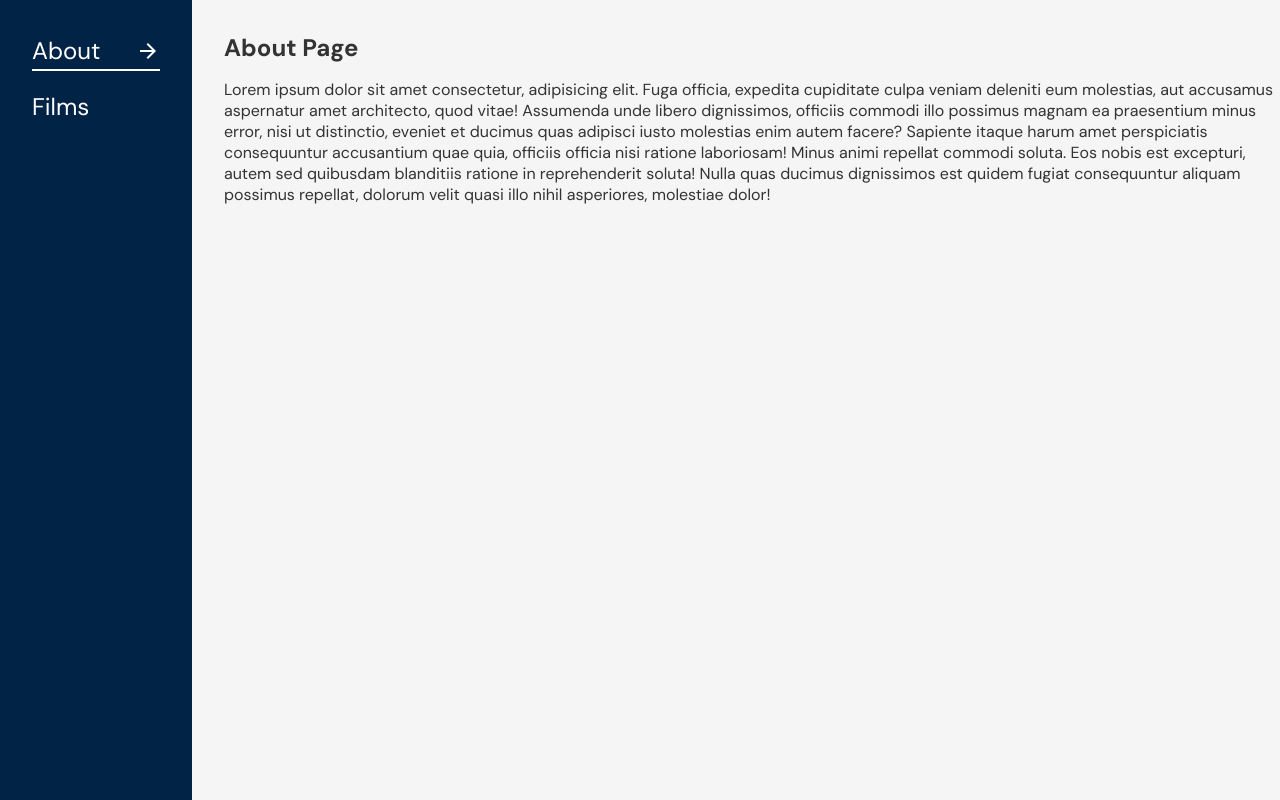
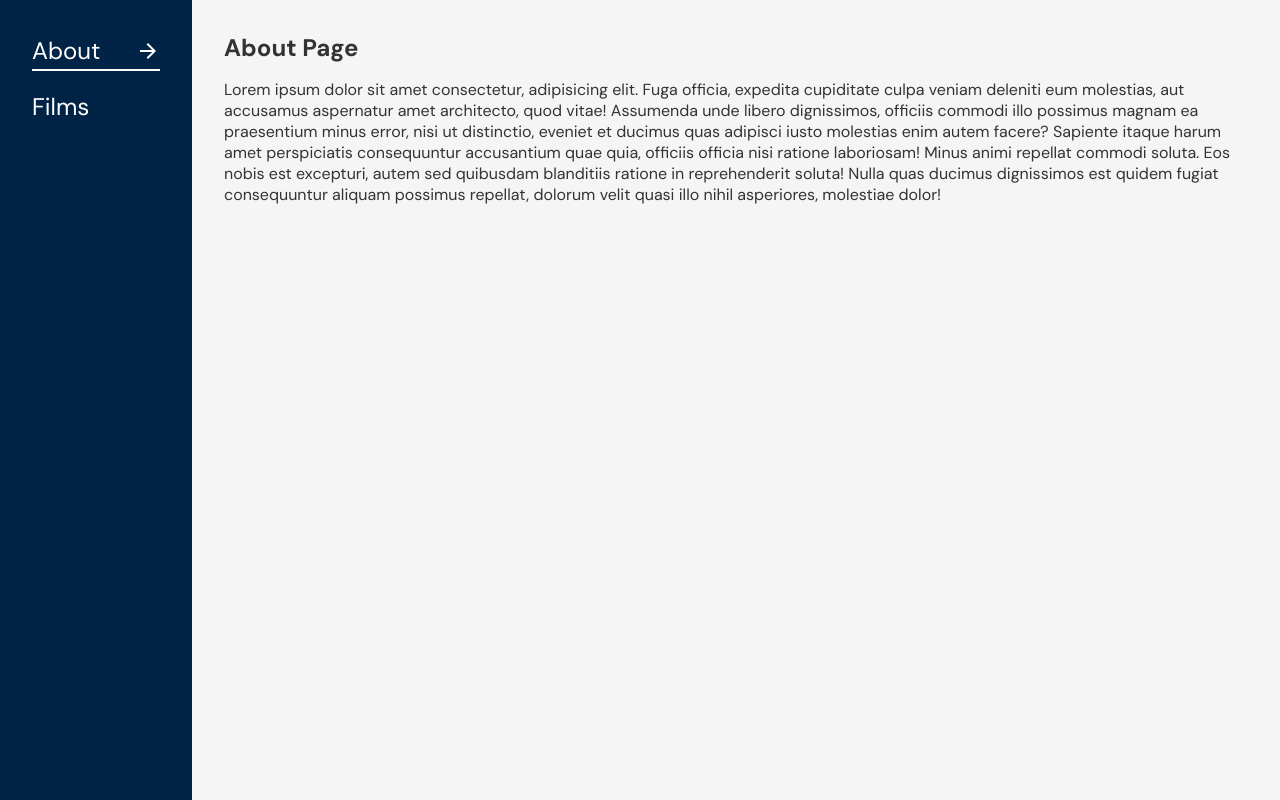
Before and after one commit to MonikaMik/ghibli-movie-project, a React (Vite) app: page / in a window 1280 px wide. Built offline with nearby package versions, Linux system fonts and the light colour scheme.

Commit message:
About page style fix

```diff
--- a/src/components/PeopleDialog.module.css
+++ b/src/components/PeopleDialog.module.css
@@ -23,8 +23,6 @@
 
 .closeButton {
 	position: sticky;
-	top: 0.4rem;
-	right: 0.4rem;
 	padding: 0.1rem 0.4rem;
 	background: transparent;
 	border: none;
--- /dev/null
+++ b/src/pages/About.module.css
@@ -0,0 +1,5 @@
+@media (min-width: 768px) {
+	.about {
+		padding-right: 2rem;
+	}
+}
--- a/src/pages/About.tsx
+++ b/src/pages/About.tsx
@@ -1,6 +1,8 @@
+import styles from './About.module.css';
+
 export default function About() {
 	return (
-		<article>
+		<article className={styles.about}>
 			<h1>About Page</h1>
 			<p>
 				Lorem ipsum dolor sit amet consectetur, adipisicing elit. Fuga officia,
```
